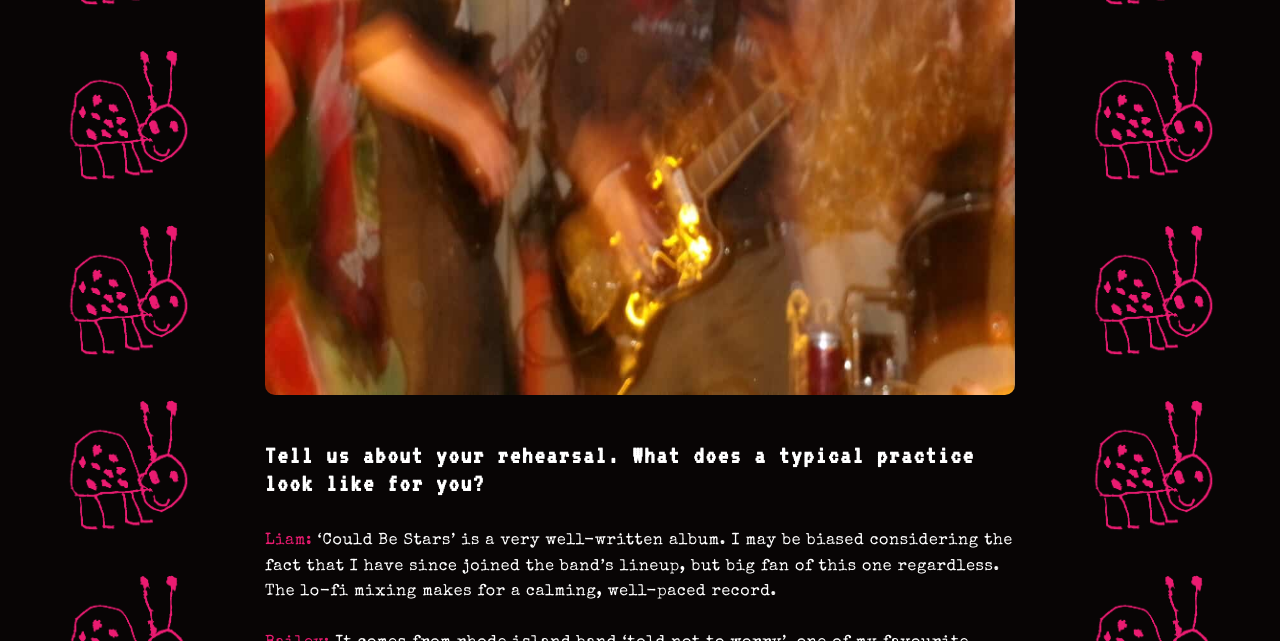
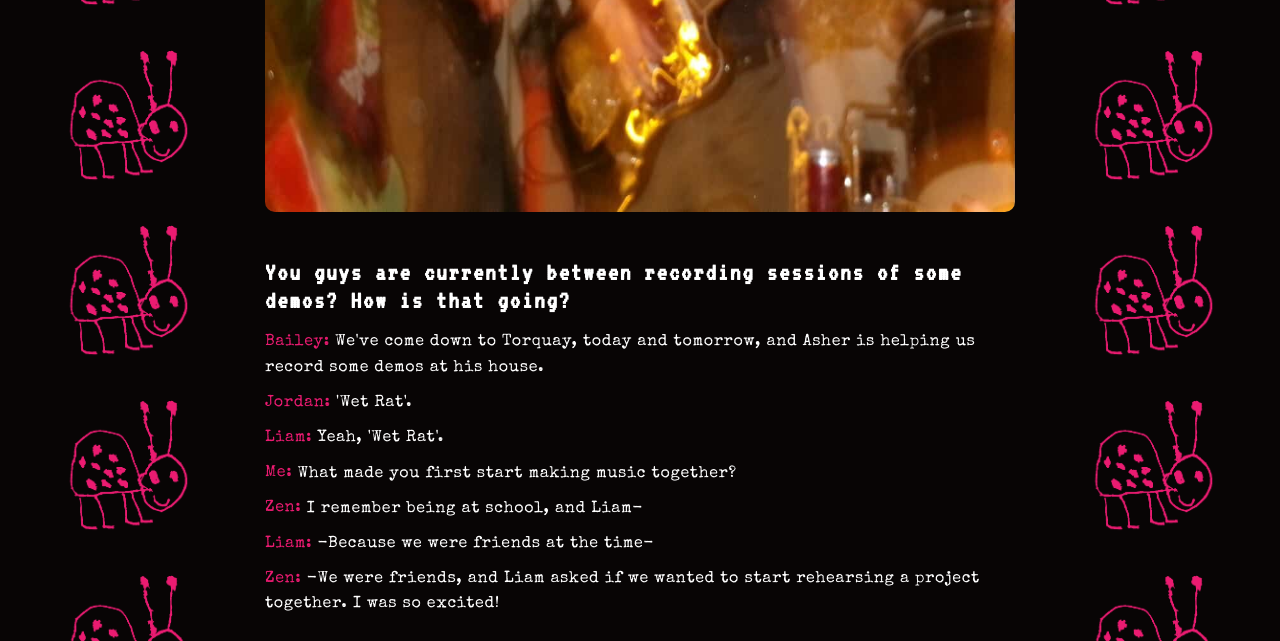
Before and after one commit to xxiwriterecipesnotlovelettersxx/xxiwriterecipesnotlovelettersxx.github.io, a Jekyll site: the page built from _posts/2026-03-10-interview-with-chromatin.md, in a window 1280 px wide and 1400 px high, scrolled down 2790 px. Shown: the top 641 px of the window. Built offline with Jekyll 4.4.1, drawn with Linux system fonts in a browser that asks for light colours; some of the changed text lies outside the part shown; grey boxes are pictures that could not be loaded.

Commit message:
Update 2026-03-10-interview-with-chromatin.md

```diff
--- a/_posts/2026-03-10-interview-with-chromatin.md
+++ b/_posts/2026-03-10-interview-with-chromatin.md
@@ -52,35 +52,43 @@ Here is their interview!
 <span class="speaker">Zen:</span>  -We were friends, and Liam asked if we wanted to start rehearsing a project together. I was so excited!
 </p>
 
-### Example question, xyz?
+### What is your favourite part about being involved in the scene here?
 
 <p class="interview">
-<span style="color:#EB1B71  ;">Liam:</span> 'Could Be Stars' is a very well-written album. I may be biased considering the fact that I have since joined the band's lineup, but big fan of this one regardless. The lo-fi mixing makes for a calming, well-paced record.
-<br><br>
-<span style="color:#EB1B71  ;">Bailey:</span> It comes from rhode island band 'told not to worry', one of my favourite bands ever. Ihis album was my introduction to sasscore, and i wouldn't have it any other way.
-<br><br>
-<span style="color:#EB1B71  ;">Zen:</span> They are overall a sasscore/queer emoviolence release, and there are also elements of emogrind and deathcore-style breakdowns. The band ties this all together to create a cohesive (but very chaotic) sound.
-<br><br>
-<span style="color:#EB1B71  ;">Jordan:</span> There is so much going on in these recordings, in the best way possible. Jane-Ramona's vocals fit the band's sound on this split perfectly.
-<br><br>
-<span style="color:#EB1B71  ;">Lily:</span> I was lucky enough to see chigaki death metro the day after this split released, when they played with 'all that's left of you'.
+<span class="speaker">Liam:</span> We first started out as another group, we were called..
+<br>
+<span class="speaker">Jordan:</span>  'Wet Rat'.
+<br>
+<span class="speaker">Liam:</span>  Yeah, 'Wet Rat'.
+<br>
+<span class="speaker">Me:</span>  What made you first start making music together?
+<br>
+<span class="speaker">Zen:</span>  I remember being at school, and Liam-
+<br>
+<span class="speaker">Liam:</span>  -Because we were friends at the time-
+<br>
+<span class="speaker">Zen:</span>  -We were friends, and Liam asked if we wanted to start rehearsing a project together. I was so excited!
 </p>
 
 ![everythingilove](/images/chrom4.jpg)
 
-### Tell us about your rehearsal. What does a typical practice look like for you?
+### You guys are currently between recording sessions of some demos? How is that going?
 
+<p class="interview">
+<span class="speaker">Bailey:</span> We've come down to Torquay, today and tomorrow, and Asher is helping us record some demos at his house.
 <br>
-<span style="color:#EB1B71  ;">Liam:</span> 'Could Be Stars' is a very well-written album. I may be biased considering the fact that I have since joined the band's lineup, but big fan of this one regardless. The lo-fi mixing makes for a calming, well-paced record.
-<br><br>
-<span style="color:#EB1B71  ;">Bailey:</span> It comes from rhode island band 'told not to worry', one of my favourite bands ever. Ihis album was my introduction to sasscore, and i wouldn't have it any other way.
-<br><br>
-<span style="color:#EB1B71  ;">Zen:</span> They are overall a sasscore/queer emoviolence release, and there are also elements of emogrind and deathcore-style breakdowns. The band ties this all together to create a cohesive (but very chaotic) sound.
-<br><br>
-<span style="color:#EB1B71  ;">Jordan:</span> There is so much going on in these recordings, in the best way possible. Jane-Ramona's vocals fit the band's sound on this split perfectly.
-<br><br>
-<span style="color:#EB1B71  ;">Lily:</span> I was lucky enough to see chigaki death metro the day after this split released, when they played with 'all that's left of you'.
-<br><br>
+<span class="speaker">Jordan:</span>  'Wet Rat'.
+<br>
+<span class="speaker">Liam:</span>  Yeah, 'Wet Rat'.
+<br>
+<span class="speaker">Me:</span>  What made you first start making music together?
+<br>
+<span class="speaker">Zen:</span>  I remember being at school, and Liam-
+<br>
+<span class="speaker">Liam:</span>  -Because we were friends at the time-
+<br>
+<span class="speaker">Zen:</span>  -We were friends, and Liam asked if we wanted to start rehearsing a project together. I was so excited!
+</p>
 
 ![chromatin](/images/chromatin2202267.JPG)
 
```
